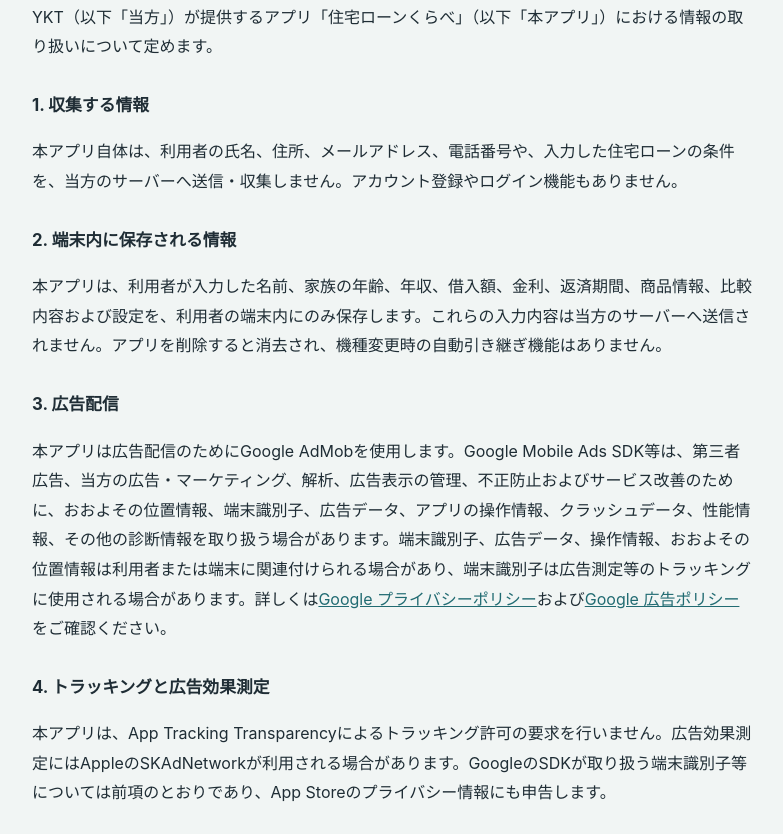
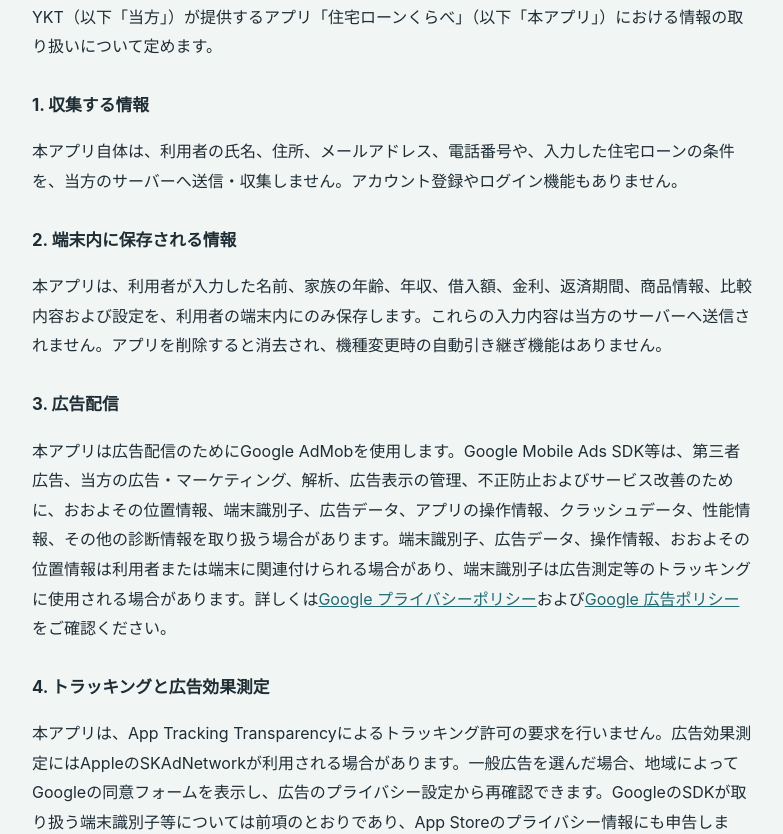
Before and after one commit to wataraikazui/ykt-app-pages, a plain HTML site: page loanselect/privacy.html in a window 1280 px wide. Shown: the part 102-936 px from the top of the page, without its empty margins (248-1031 px from the left). Drawn offline with Linux system fonts and the light colour scheme.

Commit message:
Document ad consent controls

```diff
--- a/loanselect/privacy.html
+++ b/loanselect/privacy.html
@@ -7,7 +7,7 @@
 <h2>1. 収集する情報</h2><p>本アプリ自体は、利用者の氏名、住所、メールアドレス、電話番号や、入力した住宅ローンの条件を、当方のサーバーへ送信・収集しません。アカウント登録やログイン機能もありません。</p>
 <h2>2. 端末内に保存される情報</h2><p>本アプリは、利用者が入力した名前、家族の年齢、年収、借入額、金利、返済期間、商品情報、比較内容および設定を、利用者の端末内にのみ保存します。これらの入力内容は当方のサーバーへ送信されません。アプリを削除すると消去され、機種変更時の自動引き継ぎ機能はありません。</p>
 <h2>3. 広告配信</h2><p>本アプリは広告配信のためにGoogle AdMobを使用します。Google Mobile Ads SDK等は、第三者広告、当方の広告・マーケティング、解析、広告表示の管理、不正防止およびサービス改善のために、おおよその位置情報、端末識別子、広告データ、アプリの操作情報、クラッシュデータ、性能情報、その他の診断情報を取り扱う場合があります。端末識別子、広告データ、操作情報、おおよその位置情報は利用者または端末に関連付けられる場合があり、端末識別子は広告測定等のトラッキングに使用される場合があります。詳しくは<a href="https://policies.google.com/privacy">Google プライバシーポリシー</a>および<a href="https://policies.google.com/technologies/ads">Google 広告ポリシー</a>をご確認ください。</p>
-<h2>4. トラッキングと広告効果測定</h2><p>本アプリは、App Tracking Transparencyによるトラッキング許可の要求を行いません。広告効果測定にはAppleのSKAdNetworkが利用される場合があります。GoogleのSDKが取り扱う端末識別子等については前項のとおりであり、App Storeのプライバシー情報にも申告します。</p>
+<h2>4. トラッキングと広告効果測定</h2><p>本アプリは、App Tracking Transparencyによるトラッキング許可の要求を行いません。広告効果測定にはAppleのSKAdNetworkが利用される場合があります。一般広告を選んだ場合、地域によってGoogleの同意フォームを表示し、広告のプライバシー設定から再確認できます。GoogleのSDKが取り扱う端末識別子等については前項のとおりであり、App Storeのプライバシー情報にも申告します。</p>
 <h2>5. PDF・CSVの共有</h2><p>利用者がPDFまたはCSVの書き出しや共有を明示的に操作した場合に限り、選択した共有先アプリへ内容が渡ります。共有後の情報は、利用者が選択したサービスの方針に従って取り扱われます。</p>
 <h2>6. App内課金</h2><p>App内課金はAppleの仕組みを利用します。当方は決済カード情報を取得しません。本アプリは購入済み機能を有効にするため、Appleから提供される購入状態を端末内で確認します。</p>
 <h2>7. 第三者提供</h2><p>当方は本アプリを通じて利用者が入力した家族情報やローン条件を取得せず、第三者へ提供しません。広告配信に関する情報の取り扱いは、第3項および第4項のとおりです。</p>
```
